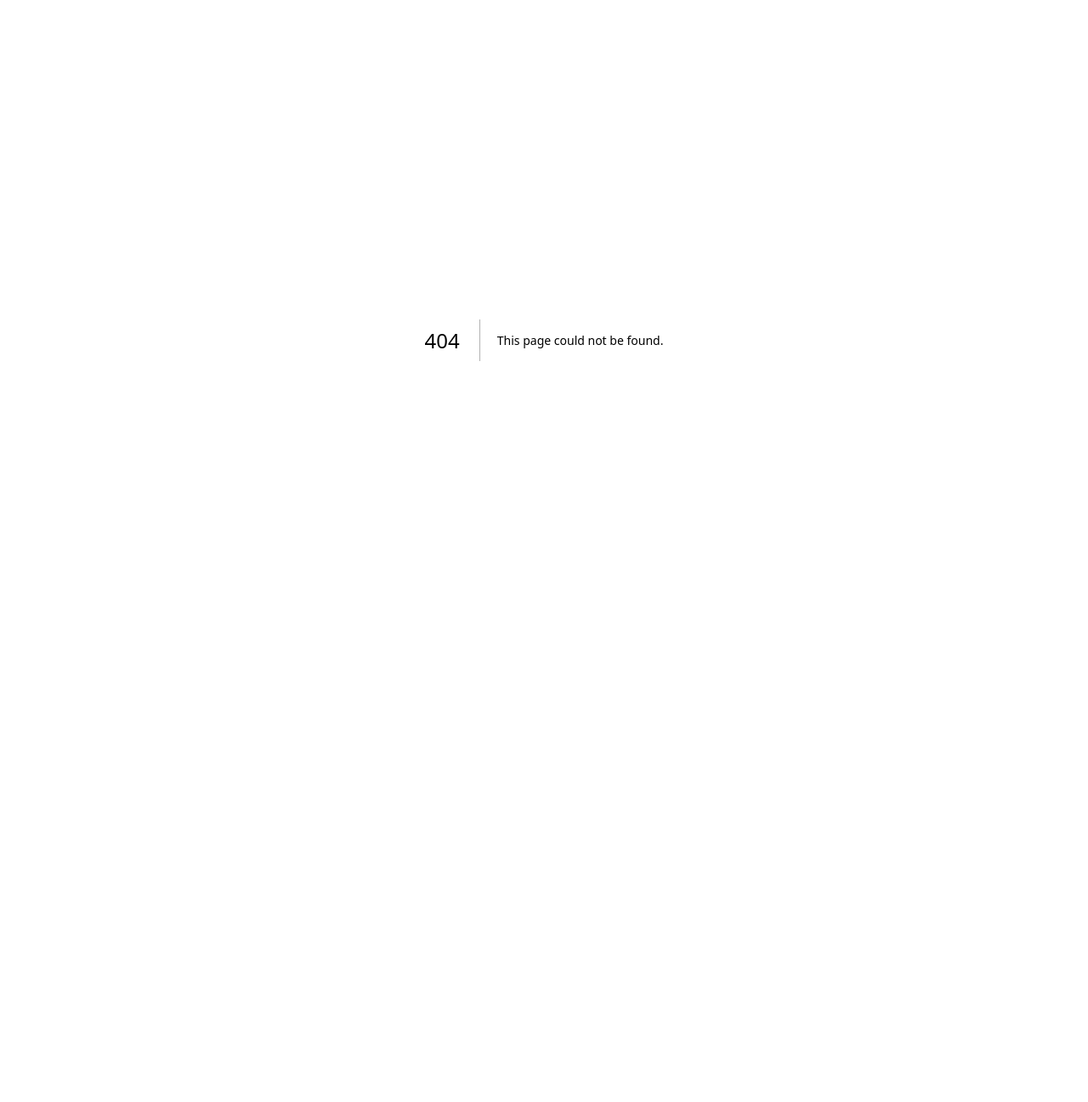
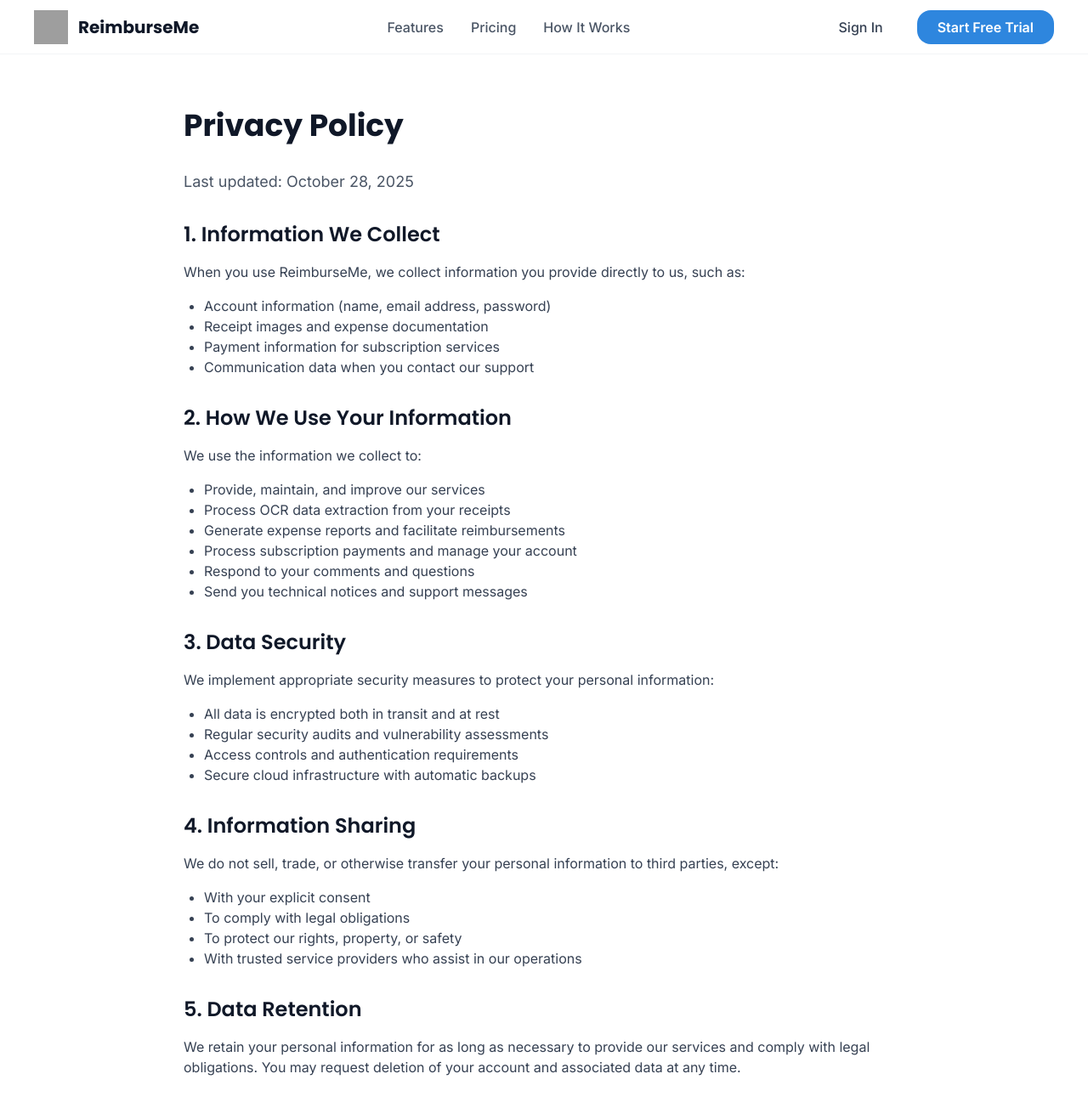
Before and after one commit to ChayanSD/reimburse-ai, a Next.js app: page /privacy in a window 1280 px wide. Before the commit this address had no page. Shown: the top 1297 px of the page at 85% size. Before the commit the page ends 800 px from the top, so only its background shows below. Built offline with nearby package versions, Linux system fonts and the light colour scheme; grey boxes are pictures that could not be loaded.

Commit message:
add privacy page

```diff
--- /dev/null
+++ b/app/privacy/page.tsx
@@ -0,0 +1,187 @@
+import Header from "../../components/Header";
+import Footer from "../../components/Footer";
+
+export default function PrivacyPage() {
+  return (
+    <>
+      <div
+        className="min-h-screen bg-white"
+        style={{ fontFamily: "Inter, system-ui, sans-serif" }}
+      >
+        <Header />
+        <main className="max-w-4xl mx-auto px-6 py-16">
+          <div className="prose prose-gray max-w-none">
+            <h1
+              className="text-4xl font-bold text-gray-900 mb-8"
+              style={{ fontFamily: "Poppins, sans-serif" }}
+            >
+              Privacy Policy
+            </h1>
+
+            <p className="text-lg text-gray-600 mb-8">
+              Last updated: October 28, 2025
+            </p>
+
+            <section className="mb-8">
+              <h2
+                className="text-2xl font-semibold text-gray-900 mb-4"
+                style={{ fontFamily: "Poppins, sans-serif" }}
+              >
+                1. Information We Collect
+              </h2>
+              <p className="text-gray-700 mb-4">
+                When you use ReimburseMe, we collect information you provide
+                directly to us, such as:
+              </p>
+              <ul className="list-disc ml-6 mb-4 text-gray-700">
+                <li>Account information (name, email address, password)</li>
+                <li>Receipt images and expense documentation</li>
+                <li>Payment information for subscription services</li>
+                <li>Communication data when you contact our support</li>
+              </ul>
+            </section>
+
+            <section className="mb-8">
+              <h2
+                className="text-2xl font-semibold text-gray-900 mb-4"
+                style={{ fontFamily: "Poppins, sans-serif" }}
+              >
+                2. How We Use Your Information
+              </h2>
+              <p className="text-gray-700 mb-4">
+                We use the information we collect to:
+              </p>
+              <ul className="list-disc ml-6 mb-4 text-gray-700">
+                <li>Provide, maintain, and improve our services</li>
+                <li>Process OCR data extraction from your receipts</li>
+                <li>Generate expense reports and facilitate reimbursements</li>
+                <li>Process subscription payments and manage your account</li>
+                <li>Respond to your comments and questions</li>
+                <li>Send you technical notices and support messages</li>
+              </ul>
+            </section>
+
+            <section className="mb-8">
+              <h2
+                className="text-2xl font-semibold text-gray-900 mb-4"
+                style={{ fontFamily: "Poppins, sans-serif" }}
+              >
+                3. Data Security
+              </h2>
+              <p className="text-gray-700 mb-4">
+                We implement appropriate security measures to protect your
+                personal information:
+              </p>
+              <ul className="list-disc ml-6 mb-4 text-gray-700">
+                <li>All data is encrypted both in transit and at rest</li>
+                <li>Regular security audits and vulnerability assessments</li>
+                <li>Access controls and authentication requirements</li>
+                <li>Secure cloud infrastructure with automatic backups</li>
+              </ul>
+            </section>
+
+            <section className="mb-8">
+              <h2
+                className="text-2xl font-semibold text-gray-900 mb-4"
+                style={{ fontFamily: "Poppins, sans-serif" }}
+              >
+                4. Information Sharing
+              </h2>
+              <p className="text-gray-700 mb-4">
+                We do not sell, trade, or otherwise transfer your personal
+                information to third parties, except:
+              </p>
+              <ul className="list-disc ml-6 mb-4 text-gray-700">
+                <li>With your explicit consent</li>
+                <li>To comply with legal obligations</li>
+                <li>To protect our rights, property, or safety</li>
+                <li>
+                  With trusted service providers who assist in our operations
+                </li>
+              </ul>
+            </section>
+
+            <section className="mb-8">
+              <h2
+                className="text-2xl font-semibold text-gray-900 mb-4"
+                style={{ fontFamily: "Poppins, sans-serif" }}
+              >
+                5. Data Retention
+              </h2>
+              <p className="text-gray-700 mb-4">
+                We retain your personal information for as long as necessary to
+                provide our services and comply with legal obligations. You may
+                request deletion of your account and associated data at any
+                time.
+              </p>
+            </section>
+
+            <section className="mb-8">
+              <h2
+                className="text-2xl font-semibold text-gray-900 mb-4"
+                style={{ fontFamily: "Poppins, sans-serif" }}
+              >
+                6. Your Rights
+              </h2>
+              <p className="text-gray-700 mb-4">You have the right to:</p>
+              <ul className="list-disc ml-6 mb-4 text-gray-700">
+                <li>Access your personal information</li>
+                <li>Correct inaccurate or incomplete data</li>
+                <li>Delete your account and personal information</li>
+                <li>Export your data in a portable format</li>
+                <li>Opt-out of marketing communications</li>
+              </ul>
+            </section>
+
+            <section className="mb-8">
+              <h2
+                className="text-2xl font-semibold text-gray-900 mb-4"
+                style={{ fontFamily: "Poppins, sans-serif" }}
+              >
+                7. Cookies and Tracking
+              </h2>
+              <p className="text-gray-700 mb-4">
+                We use cookies and similar technologies to enhance your
+                experience, analyze usage patterns, and improve our services.
+                You can control cookie preferences through your browser
+                settings.
+              </p>
+            </section>
+
+            <section className="mb-8">
+              <h2
+                className="text-2xl font-semibold text-gray-900 mb-4"
+                style={{ fontFamily: "Poppins, sans-serif" }}
+              >
+                8. Contact Us
+              </h2>
+              <p className="text-gray-700 mb-4">
+                If you have any questions about this Privacy Policy or our data
+                practices, please contact us at:
+              </p>
+              <p className="text-gray-700">
+                Email:{" "}
+                <a
+                  href="mailto:privacy@reimburseme.com"
+                  className="text-[#2E86DE] hover:text-[#2574C7]"
+                >
+                  privacy@reimburseme.com
+                </a>
+                <br />
+                Support:{" "}
+                <a
+                  href="mailto:support@reimburseme.com"
+                  className="text-[#2E86DE] hover:text-[#2574C7]"
+                >
+                  support@reimburseme.com
+                </a>
+              </p>
+            </section>
+          </div>
+        </main>
+
+        <Footer />
+      </div>
+    </>
+  );
+}
```
